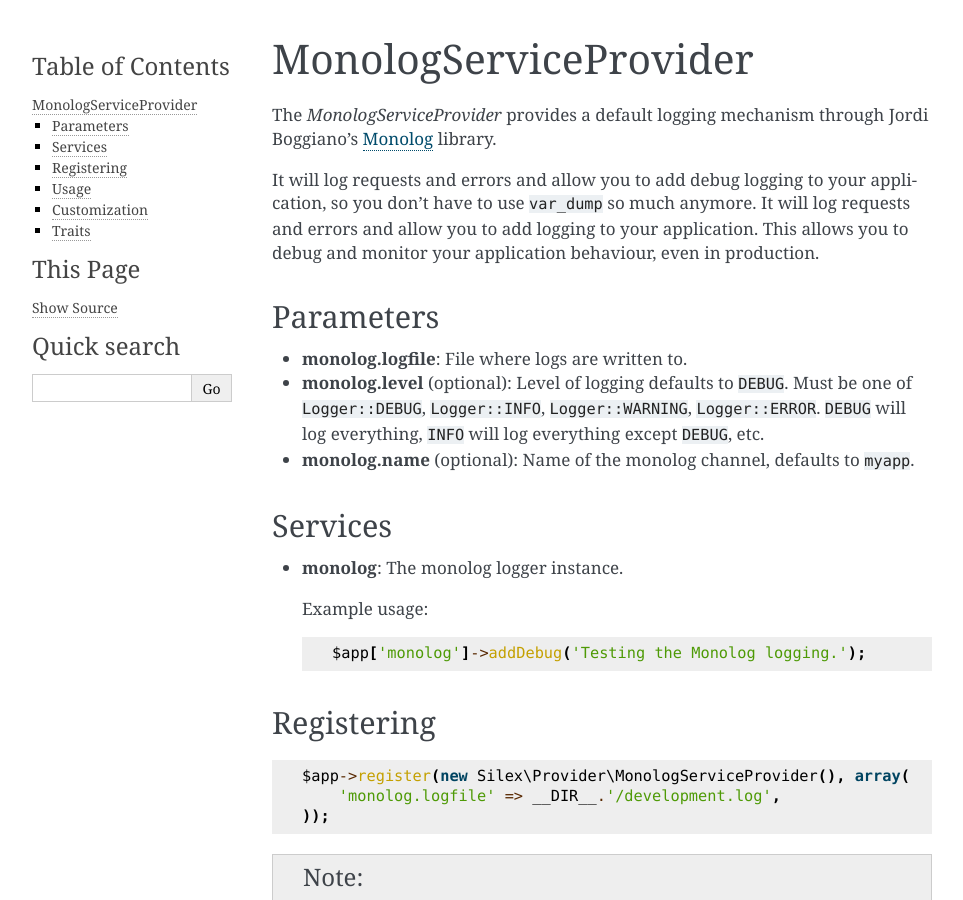
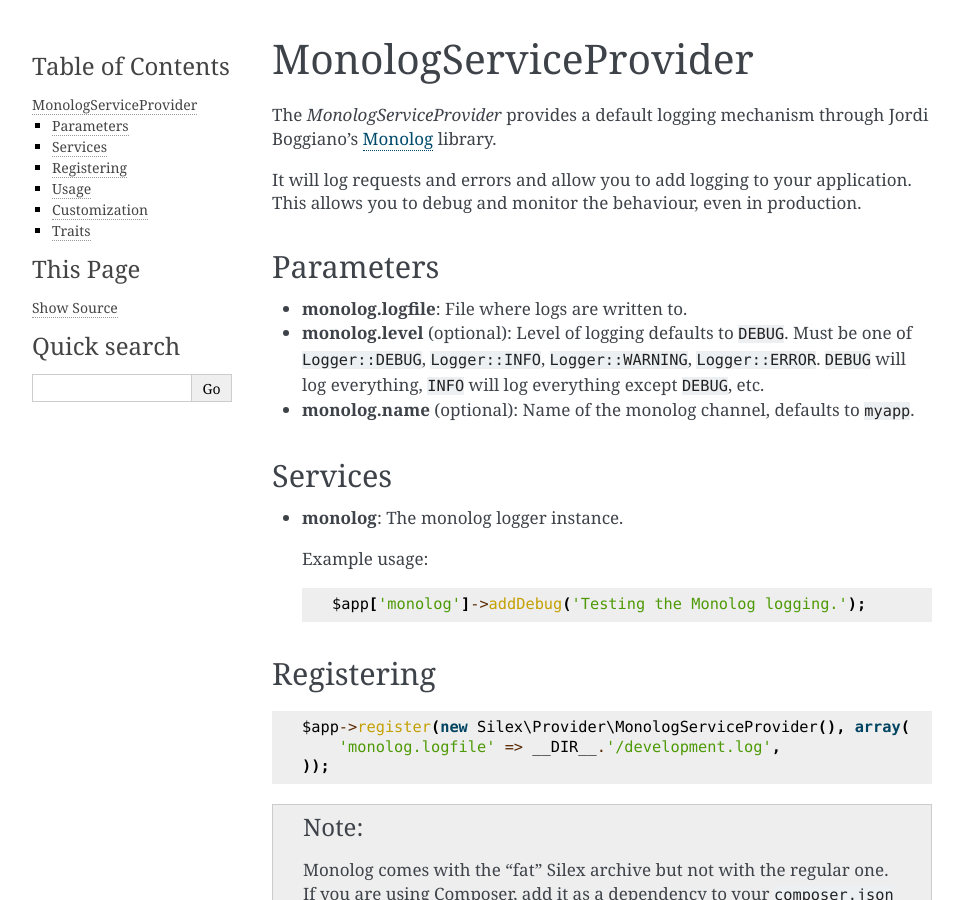
Before and after one commit to silexphp/Silex, a Sphinx documentation site: the page built from doc/providers/monolog.rst, in a window 1280 px wide and 900 px high. Shown: the whole window, without its empty margins (148-1111 px from the left). Built offline with Sphinx 7.4.7, drawn with Linux system fonts in a browser that asks for light colours; pages that are not in the unit, such as notebooks, are missing from menus.

Commit message:
Make monolog documentation not condescending
Docs regression from #551.

```diff
--- a/doc/providers/monolog.rst
+++ b/doc/providers/monolog.rst
@@ -4,11 +4,9 @@
 The *MonologServiceProvider* provides a default logging mechanism through
 Jordi Boggiano's `Monolog <https://github.com/Seldaek/monolog>`_ library.
 
-It will log requests and errors and allow you to add debug logging to your
-application, so you don't have to use ``var_dump`` so much anymore. It will
-log requests and errors and allow you to add logging to your application. This
-allows you to debug and monitor your application behaviour, even in
-production.
+It will log requests and errors and allow you to add logging to your
+application. This allows you to debug and monitor the behaviour,
+even in production.
 
 Parameters
 ----------
```
